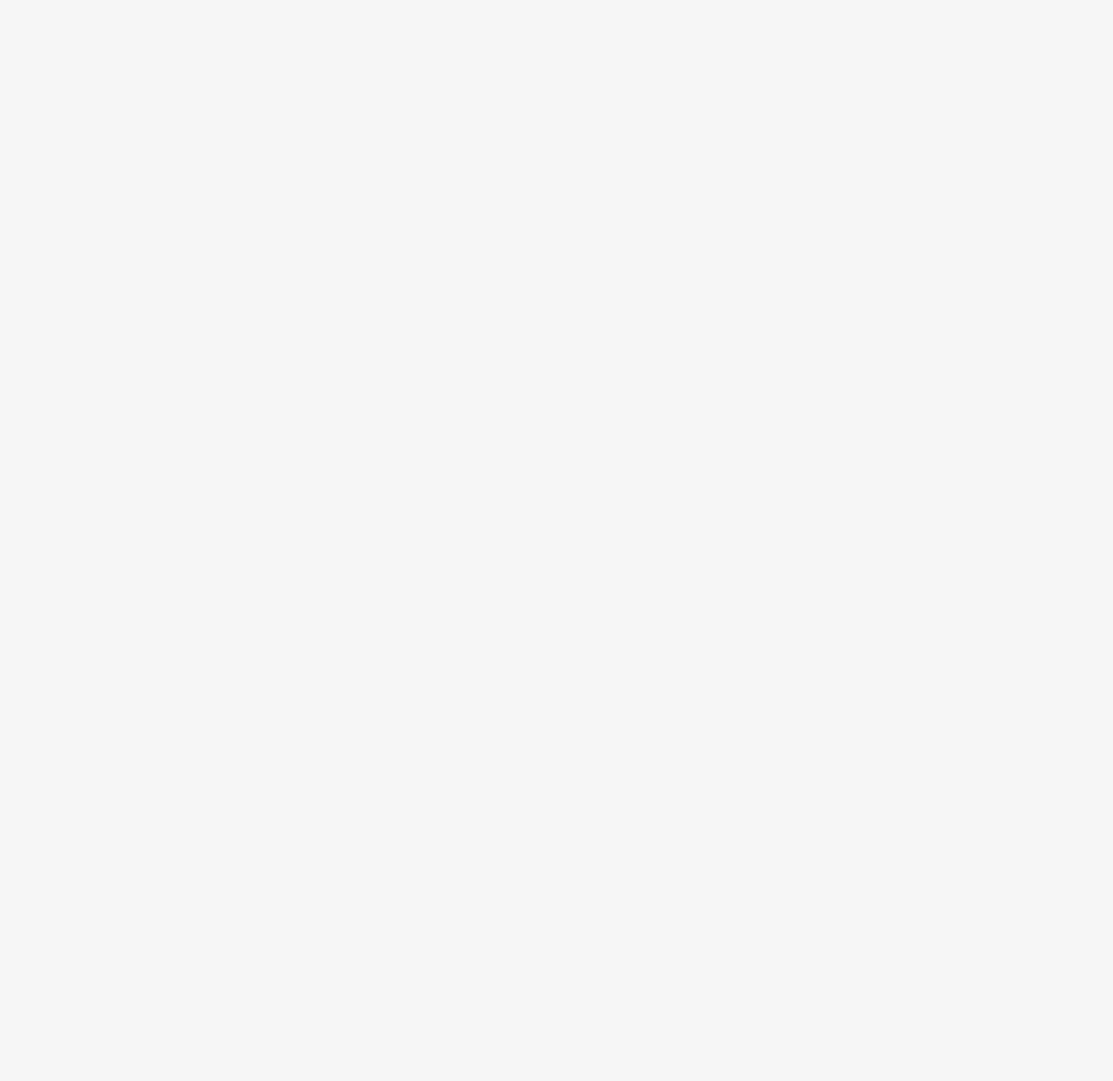
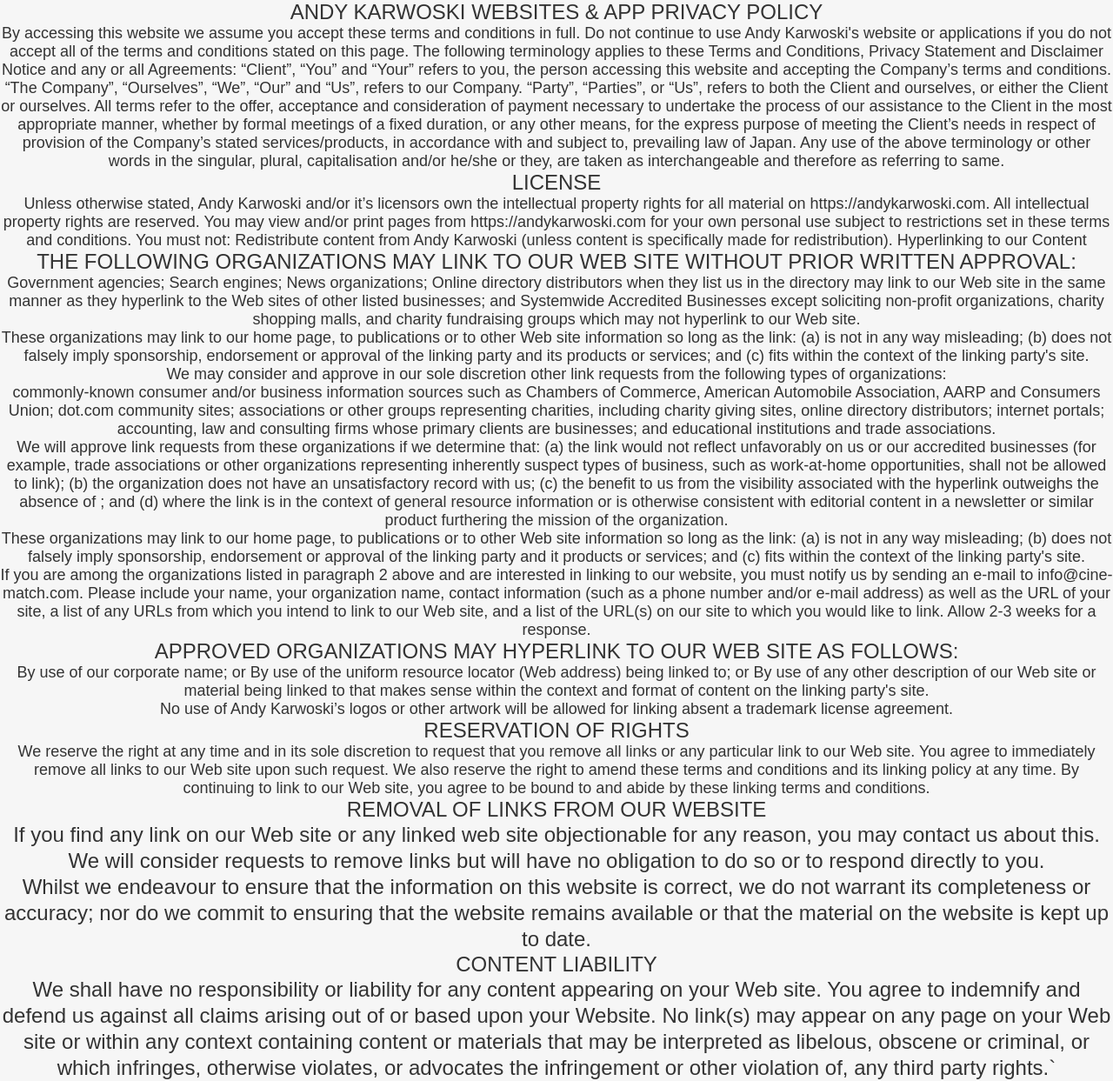
Before and after one commit to LovelyAndy/andykarwoski.com, a Vue app: page /privacy in a window 1280 px wide. Shown: the whole page at 87% size. Before the commit the page ends 800 px from the top, so only its background shows below. Built offline with nearby package versions, Linux system fonts and the light colour scheme; a web font is replaced by a local one.

Commit message:
privacy page added

```diff
--- /dev/null
+++ b/src/pages/Privacy.vue
@@ -0,0 +1,155 @@
+<template>
+  <div class="privacy">
+    <div class="t-project-title">Andy Karwoski Websites & App Privacy Policy</div>
+    <div class="t-project-details">
+      By accessing this website we assume you accept these terms and conditions in full. Do not
+      continue to use Andy Karwoski's website or applications if you do not accept all of the terms
+      and conditions stated on this page. The following terminology applies to these Terms and
+      Conditions, Privacy Statement and Disclaimer Notice and any or all Agreements: “Client”, “You”
+      and “Your” refers to you, the person accessing this website and accepting the Company’s terms
+      and conditions. “The Company”, “Ourselves”, “We”, “Our” and “Us”, refers to our Company.
+      “Party”, “Parties”, or “Us”, refers to both the Client and ourselves, or either the Client or
+      ourselves. All terms refer to the offer, acceptance and consideration of payment necessary to
+      undertake the process of our assistance to the Client in the most appropriate manner, whether
+      by formal meetings of a fixed duration, or any other means, for the express purpose of meeting
+      the Client’s needs in respect of provision of the Company’s stated services/products, in
+      accordance with and subject to, prevailing law of Japan. Any use of the above terminology or
+      other words in the singular, plural, capitalisation and/or he/she or they, are taken as
+      interchangeable and therefore as referring to same.
+    </div>
+
+    <div class="t-project-title">License</div>
+    <div class="t-project-details">
+      Unless otherwise stated, Andy Karwoski and/or it’s licensors own the intellectual property
+      rights for all material on https://andykarwoski.com. All intellectual property rights are
+      reserved. You may view and/or print pages from https://andykarwoski.com for your own personal
+      use subject to restrictions set in these terms and conditions. You must not: Redistribute
+      content from Andy Karwoski (unless content is specifically made for redistribution).
+      Hyperlinking to our Content
+    </div>
+
+    <div class="t-project-title">
+      The following organizations may link to our Web site without prior written approval:
+    </div>
+
+    <div class="t-project-details">
+      Government agencies; Search engines; News organizations; Online directory distributors when
+      they list us in the directory may link to our Web site in the same manner as they hyperlink to
+      the Web sites of other listed businesses; and Systemwide Accredited Businesses except
+      soliciting non-profit organizations, charity shopping malls, and charity fundraising groups
+      which may not hyperlink to our Web site.
+    </div>
+
+    <div class="t-project-details">
+      These organizations may link to our home page, to publications or to other Web site
+      information so long as the link: (a) is not in any way misleading; (b) does not falsely imply
+      sponsorship, endorsement or approval of the linking party and its products or services; and
+      (c) fits within the context of the linking party's site.
+    </div>
+
+    <div class="t-project-details">
+      We may consider and approve in our sole discretion other link requests from the following
+      types of organizations:
+    </div>
+
+    <div class="t-project-details">
+      commonly-known consumer and/or business information sources such as Chambers of Commerce,
+      American Automobile Association, AARP and Consumers Union; dot.com community sites;
+      associations or other groups representing charities, including charity giving sites, online
+      directory distributors; internet portals; accounting, law and consulting firms whose primary
+      clients are businesses; and educational institutions and trade associations.
+    </div>
+
+    <div class="t-project-details">
+      We will approve link requests from these organizations if we determine that: (a) the link
+      would not reflect unfavorably on us or our accredited businesses (for example, trade
+      associations or other organizations representing inherently suspect types of business, such as
+      work-at-home opportunities, shall not be allowed to link); (b) the organization does not have
+      an unsatisfactory record with us; (c) the benefit to us from the visibility associated with
+      the hyperlink outweighs the absence of ; and (d) where the link is in the context of general
+      resource information or is otherwise consistent with editorial content in a newsletter or
+      similar product furthering the mission of the organization.
+    </div>
+
+    <div class="t-project-details">
+      These organizations may link to our home page, to publications or to other Web site
+      information so long as the link: (a) is not in any way misleading; (b) does not falsely imply
+      sponsorship, endorsement or approval of the linking party and it products or services; and (c)
+      fits within the context of the linking party's site.
+    </div>
+
+    <div class="t-project-details">
+      If you are among the organizations listed in paragraph 2 above and are interested in linking
+      to our website, you must notify us by sending an e-mail to info@cine-match.com. Please include
+      your name, your organization name, contact information (such as a phone number and/or e-mail
+      address) as well as the URL of your site, a list of any URLs from which you intend to link to
+      our Web site, and a list of the URL(s) on our site to which you would like to link. Allow 2-3
+      weeks for a response.
+    </div>
+
+    <div class="t-project-title">
+      Approved organizations may hyperlink to our Web site as follows:
+    </div>
+
+    <div class="t-project-details">
+      By use of our corporate name; or By use of the uniform resource locator (Web address) being
+      linked to; or By use of any other description of our Web site or material being linked to that
+      makes sense within the context and format of content on the linking party's site.
+    </div>
+
+    <div class="t-project-details">
+      No use of Andy Karwoski’s logos or other artwork will be allowed for linking absent a
+      trademark license agreement.
+    </div>
+
+    <div class="t-project-title">Reservation of Rights</div>
+    <div class="t-project-details">
+      We reserve the right at any time and in its sole discretion to request that you remove all
+      links or any particular link to our Web site. You agree to immediately remove all links to our
+      Web site upon such request. We also reserve the right to amend these terms and conditions and
+      its linking policy at any time. By continuing to link to our Web site, you agree to be bound
+      to and abide by these linking terms and conditions.
+    </div>
+
+    <div class="t-project-title">Removal of links from our website</div>
+    <div class="t-body">
+      If you find any link on our Web site or any linked web site objectionable for any reason, you
+      may contact us about this. We will consider requests to remove links but will have no
+      obligation to do so or to respond directly to you.
+    </div>
+    <div class="t-body">
+      Whilst we endeavour to ensure that the information on this website is correct, we do not
+      warrant its completeness or accuracy; nor do we commit to ensuring that the website remains
+      available or that the material on the website is kept up to date.
+    </div>
+
+    <div class="t-project-title">Content Liability</div>
+    <div class="t-body">
+      We shall have no responsibility or liability for any content appearing on your Web site. You
+      agree to indemnify and defend us against all claims arising out of or based upon your Website.
+      No link(s) may appear on any page on your Web site or within any context containing content or
+      materials that may be interpreted as libelous, obscene or criminal, or which infringes,
+      otherwise violates, or advocates the infringement or other violation of, any third party
+      rights.`
+    </div>
+  </div>
+</template>
+
+<script>
+export default {
+  name: 'Privacy',
+  props: {},
+  data() {
+    return {}
+  },
+  computed: {},
+  methods: {},
+}
+</script>
+
+
+<style lang="sass" scoped>
+@import '../css/colors.sass'
+@import '../css/breakpoints.scss'
+// .privacy
+</style>
--- a/src/router/index.js
+++ b/src/router/index.js
@@ -2,6 +2,7 @@
 import VueRouter from 'vue-router'
 import Home from '../pages/Home.vue'
 import Dev from '../pages/Dev.vue'
+import Privacy from '../pages/Privacy.vue'
 
 Vue.use(VueRouter)
 
@@ -16,6 +17,11 @@
     name: 'Dev',
     component: Dev,
   },
+  {
+    path: '/privacy',
+    name: 'Privacy',
+    component: Privacy,
+  },
 ]
 
 const router = new VueRouter({
```
